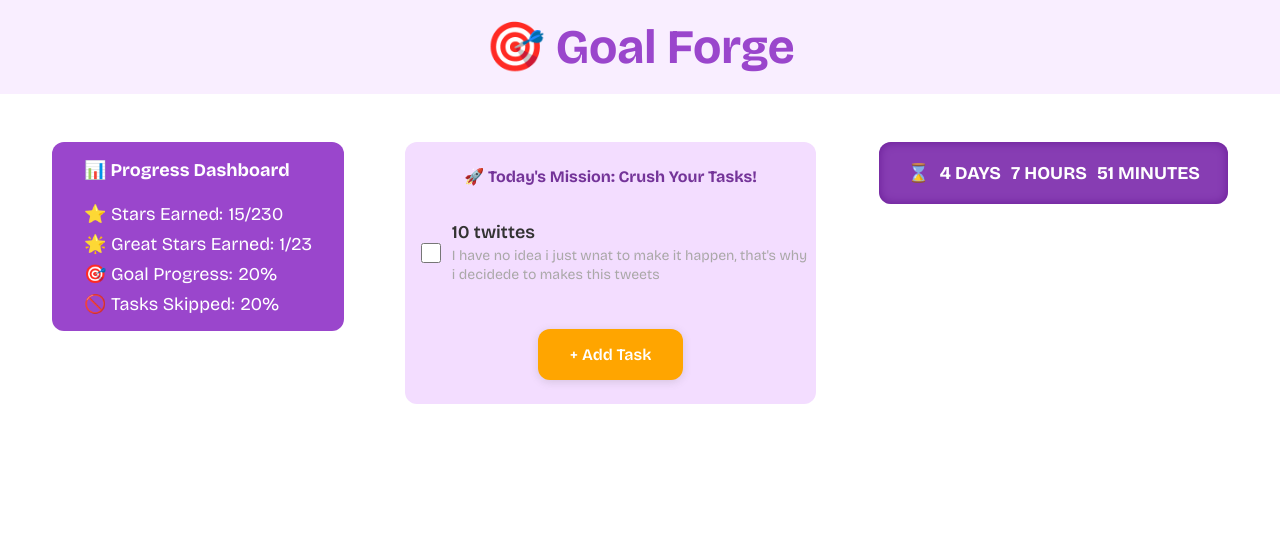
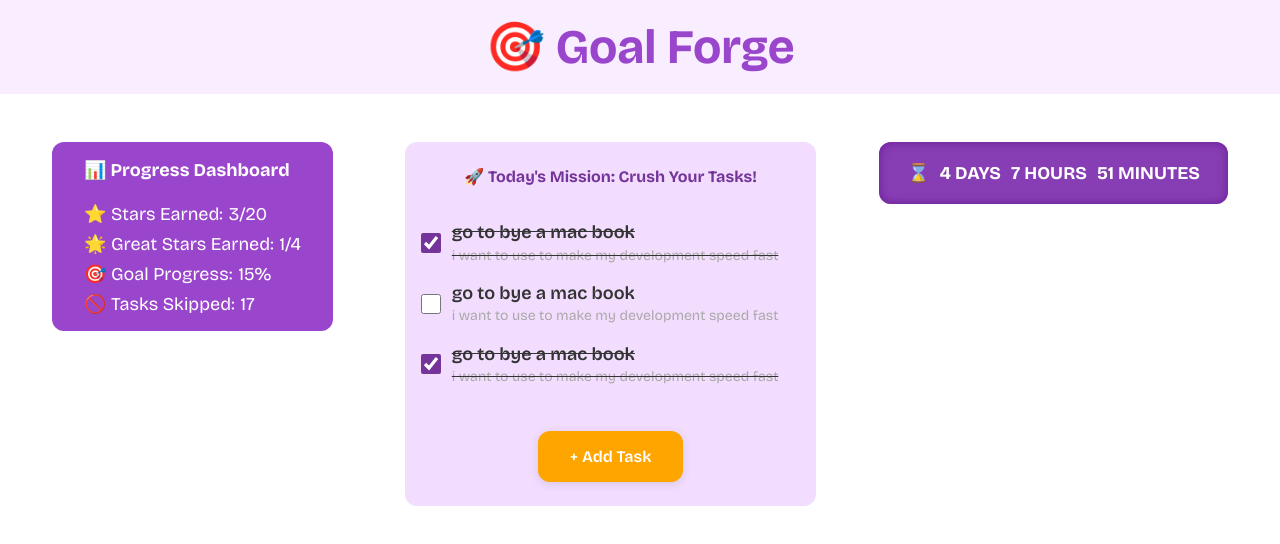
Before and after one commit to ayanghanta/React-Progress-Collection, a React (Create React App) app in the folder Goal-Forge/: page / in a window 1280 px wide. Shown: the top 544 px of the page. Built offline with nearby package versions, Linux system fonts and the light colour scheme.

Commit message:
impliment stat features

```diff
--- a/Goal-Forge/src/components/App.js
+++ b/Goal-Forge/src/components/App.js
@@ -10,7 +10,8 @@ import TaskList from "./TaskList";
 const rough = {
   goalName: "bds",
   goalDes: "kjsfkjsbkjsd",
-  taskPD: 9,
+  taskPD: 5,
+  startingDay: Date.now(),
   achiveDate: "2024-08-31",
 };
 
@@ -30,7 +31,7 @@ export default function App() {
             <SetGoal onSetGoal={handleSetGoal} />
           </>
         ) : (
-          <ActivityBox goalDay={goal.achiveDate} />
+          <ActivityBox goal={goal} />
         )}
       </Main>
     </div>
@@ -41,44 +42,89 @@ function Main({ children }) {
   return <div className="main">{children}</div>;
 }
 
-const tempTask = [
+const roughtEverydayTask = [
   {
-    name: "10 twittes",
-    description:
-      "I have no idea i just wnat to make it happen, that's why i decidede to makes this tweets",
-    isDone: false,
-    id: 15,
+    id: "8/28/2024",
+    tasks: [
+      {
+        name: "lunch in product hunt",
+        description:
+          "i want to make $1000.00 MRR form my first product from 1st month with 80% profit",
+        isDone: true,
+        id: 15,
+      },
+    ],
+  },
+  {
+    id: "8/29/2024",
+    tasks: [
+      {
+        name: "go to bye a mac book",
+        description: "i want to use to make my development speed fast",
+        isDone: true,
+        id: 156,
+      },
+      {
+        name: "go to bye a mac book",
+        description: "i want to use to make my development speed fast",
+        isDone: false,
+        id: 151,
+      },
+      {
+        name: "go to bye a mac book",
+        description: "i want to use to make my development speed fast",
+        isDone: true,
+        id: 154,
+      },
+    ],
   },
 ];
 
-function ActivityBox({ goalDay }) {
+function ActivityBox({ goal }) {
   const [isAddTask, setIsAddTask] = useState(false);
-  const [todaysTask, setTodaysTask] = useState(tempTask);
-  const [greatStar, setGreatStar] = useState(0);
-  const [star, setStar] = useState(0);
+  const [everyDaysLog, setEveryDaysLog] = useState(roughtEverydayTask);
 
-  const maxStar = 100;
-  const goalProgress = 100;
-  const taskSkipped = 0;
-
-  function calcStar() {}
+  const todaysTask = everyDaysLog.at(-1).tasks;
+  const todaysDate = new Date().toLocaleDateString(); // Date:8/29/2024
 
   function handleChecked(id) {
-    setTodaysTask(() =>
-      todaysTask.map((task) =>
-        task.id === id ? { ...task, isDone: !task.isDone } : task
+    const updatedTask = todaysTask.map((task) =>
+      task.id === id ? { ...task, isDone: !task.isDone } : task
+    );
+    setEveryDaysLog((eachDay) =>
+      eachDay.map((day) =>
+        day.id === todaysDate ? { ...day, tasks: updatedTask } : day
       )
     );
+    // setTodaysTask(() =>
+    //   todaysTask.map((task) =>
+    //     task.id === id ? { ...task, isDone: !task.isDone } : task
+    //   )
+    // );
   }
 
   function handleAddTask(task) {
-    setTodaysTask((tasks) => [...tasks, task]);
+    if (everyDaysLog.find((eachDay) => eachDay.id === todaysDate)) {
+      // if used add task in same day and alreday there is todays log then it goes into this
+      setEveryDaysLog((eachDay) =>
+        eachDay.map((day) =>
+          day.id === todaysDate ? { ...day, tasks: [...todaysTask, task] } : day
+        )
+      );
+    } else {
+      const newDayLog = {
+        id: todaysDate,
+        tasks: [task],
+      };
+      setEveryDaysLog((eachDay) => [...eachDay, newDayLog]);
+    }
+
     setIsAddTask(false);
   }
 
   return (
     <div className="activity__box">
-      <Stats />
+      <Stats everyDaysLog={everyDaysLog} goalObj={goal} />
 
       <div className="task__box">
         <TaskList tasksList={todaysTask} onChecked={handleChecked} />
@@ -91,7 +137,7 @@ function ActivityBox({ goalDay }) {
         </div>
       </div>
 
-      <Counter goalDay={goalDay} />
+      <Counter goalDay={goal.achiveDate} />
       {/* <div>previous record</div> */}
     </div>
   );
--- a/Goal-Forge/src/components/Stats.js
+++ b/Goal-Forge/src/components/Stats.js
@@ -1,22 +1,84 @@
-export default function Stats() {
+const roughtEverydayTask = [
+  {
+    id: "8/28/2024",
+    tasks: [
+      {
+        name: "lunch in product hunt",
+        description:
+          "i want to make $1000.00 MRR form my first product from 1st month with 80% profit",
+        isDone: true,
+        id: 15,
+      },
+    ],
+  },
+  {
+    id: "8/29/2024",
+    tasks: [
+      {
+        name: "go to bye a mac book",
+        description: "i want to use to make my development speed fast",
+        isDone: true,
+        id: 156,
+      },
+      {
+        name: "go to bye a mac book",
+        description: "i want to use to make my development speed fast",
+        isDone: false,
+        id: 151,
+      },
+      {
+        name: "go to bye a mac book",
+        description: "i want to use to make my development speed fast",
+        isDone: true,
+        id: 154,
+      },
+    ],
+  },
+];
+
+export default function Stats({ everyDaysLog, goalObj }) {
+  const timeDifference =
+    new Date(`${goalObj.achiveDate}T23:59:59`).getTime() - goalObj.startingDay;
+  const days = Math.floor(timeDifference / (24 * 3600 * 1000));
+  const maxStar = days * goalObj.taskPD;
+  const maxGreateStar = days;
+
+  let totalEarnedStar;
+  totalEarnedStar = everyDaysLog
+    .map((eachDay) => eachDay.tasks)
+    .flat()
+    .filter((task) => task.isDone).length;
+  if (totalEarnedStar > maxStar) totalEarnedStar = maxStar;
+
+  const totalGreatStarEarned = everyDaysLog
+    .map((eachDay) => eachDay.tasks)
+    .map((tasks) => tasks.every((task) => task.isDone))
+    .filter((allDone) => allDone).length;
+
+  //  Formula for total progress totalStarEarned*100/maxStar
+
   return (
     <div className="stats__container">
       <p>📊 Progress Dashboard</p>
       <div>
         <span>⭐ Stars Earned:</span>
-        <span>15/230</span>
+        <span>
+          {totalEarnedStar}/{maxStar}
+        </span>
       </div>
       <div>
         <span>🌟 Great Stars Earned:</span>
-        <span>1/23</span>
+        <span>
+          {totalGreatStarEarned}/{maxGreateStar}
+        </span>
       </div>
       <div>
         <span>🎯 Goal Progress:</span>
-        <span>20%</span>
+        <span>{Math.floor((totalEarnedStar * 100) / maxStar)}%</span>
       </div>
       <div>
         <span>🚫 Tasks Skipped:</span>
-        <span>20%</span>
+        <span>{maxStar - totalEarnedStar}</span>
       </div>
     </div>
   );
--- a/Goal-Forge/src/components/TaskAddForm.js
+++ b/Goal-Forge/src/components/TaskAddForm.js
@@ -7,10 +7,12 @@ export default function TaskAddForm({ onAddTask }) {
 
   function handleSubmit(e) {
     if (!taskName) return;
+    const id = crypto.randomUUID();
     e.preventDefault();
     const newTask = {
       name: taskName,
       description: taskDesc,
+      id,
       isDone: false,
     };
     onAddTask(newTask);
```
